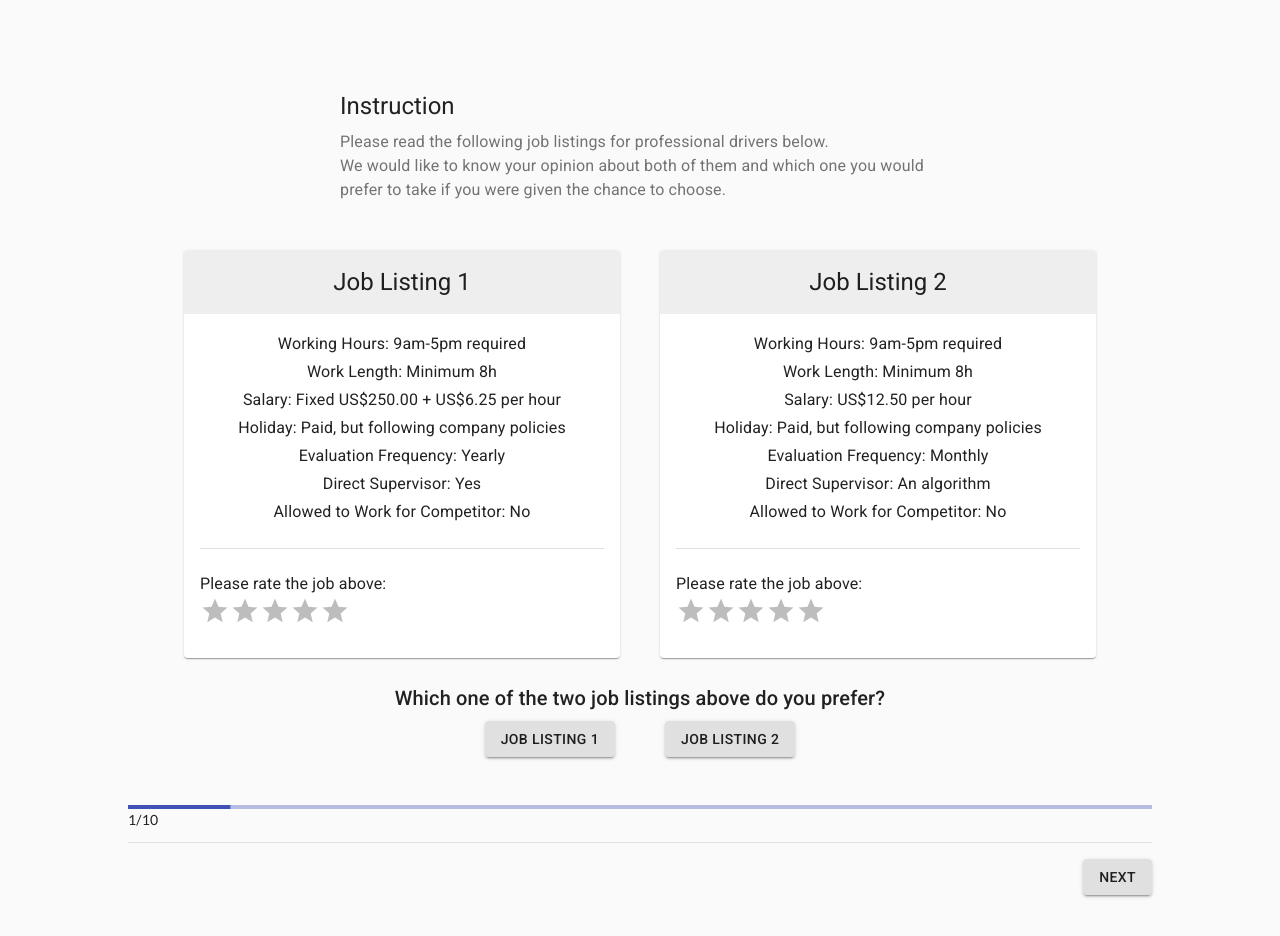
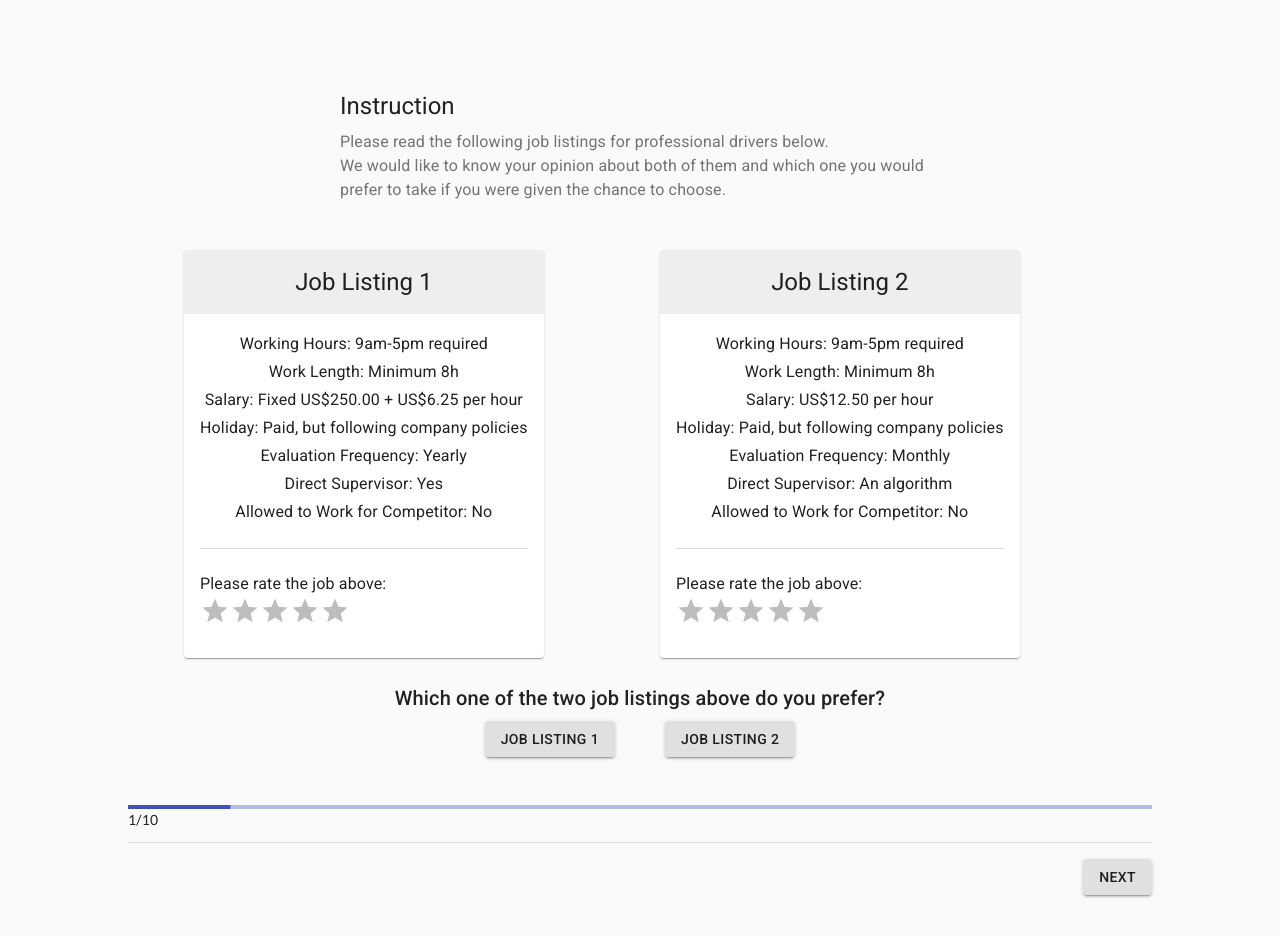
Before and after one commit to nguyenthi47/CS489-GigEcoProject, a React (Create React App) app: page / in a window 1280 px wide. Both pictures are taken after a click on the button "Next". Shown: the top 936 px of the page. Built offline with nearby package versions, Linux system fonts and the light colour scheme.

Commit message:
update Grid

```diff
--- a/src/Study.js
+++ b/src/Study.js
@@ -97,6 +97,7 @@ class Study extends React.Component {
     }
 
   }
+
   render() {
     const { classes } = this.props;
     return (
@@ -114,9 +115,9 @@ class Study extends React.Component {
         </Container>
         {/* End hero unit */}
         <Container maxWidth="md" component="main">
-          <Grid container spacing={5} alignItems="flex-end">
+          <Grid container spacing={5} alignItems = "flex">
             {this.props.pairs[this.state.idx].map((jobSpecs, jobIdx) => (
-              <Grid item key={jobIdx} sm={12} md={6}>
+              <Grid item key={jobIdx} sm={12} md={6} style={{display: 'flex'}}>
                 <JobCard
                   jobIdx = {jobIdx}
                   qIdx = {this.state.idx}
```
